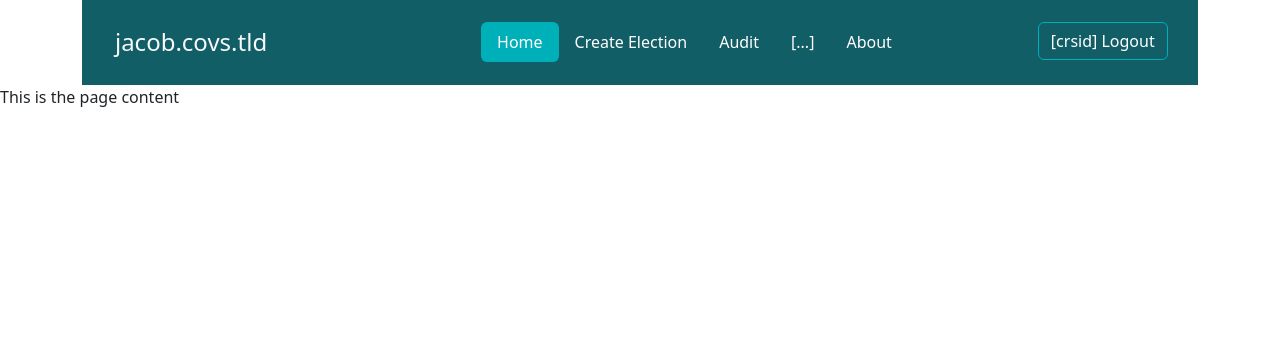
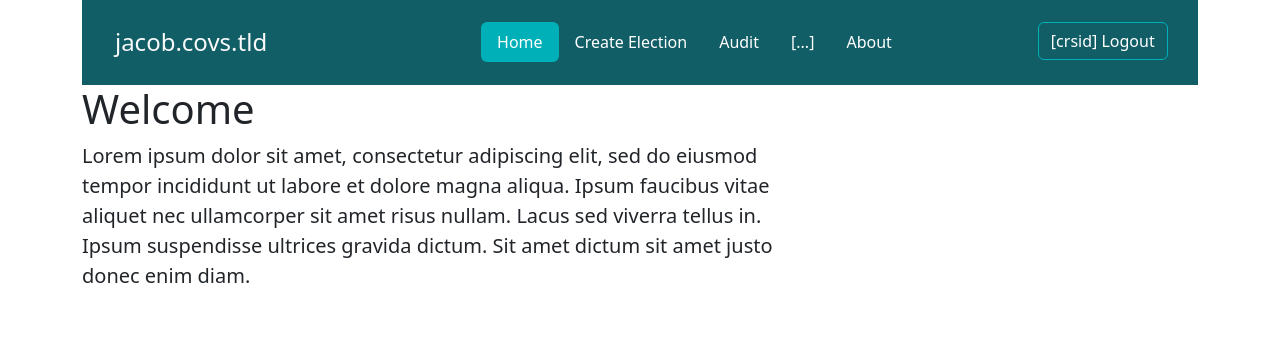
Before and after one commit to camvote/jacob, a Flask app: page / in a window 1280 px wide. Shown: the top 345 px of the page. Run offline with Flask 2, Linux system fonts and the light colour scheme.

Commit message:
main body added

```diff
--- a/templates/index.html
+++ b/templates/index.html
@@ -24,9 +24,15 @@
                 <button type="button" class="btn btn-outline-primary me-2" id="override-logout">[crsid] Logout</button> <!-- TEMP:REPLACE -->
             </div>
         </header>
+
+
+        <main id="content">
+            <h1>Welcome</h1>
+            <p class="fs-5 col-md-8">Lorem ipsum dolor sit amet, consectetur adipiscing elit, sed do eiusmod tempor incididunt ut labore et dolore magna aliqua. Ipsum faucibus vitae aliquet nec ullamcorper sit amet risus nullam. Lacus sed viverra tellus in. Ipsum suspendisse ultrices gravida dictum. Sit amet dictum sit amet justo donec enim diam.</p>
+        </main>
+
+
     </div>
-
-    <p>This is the page content</p>
 
 </head>
 <body>
```
